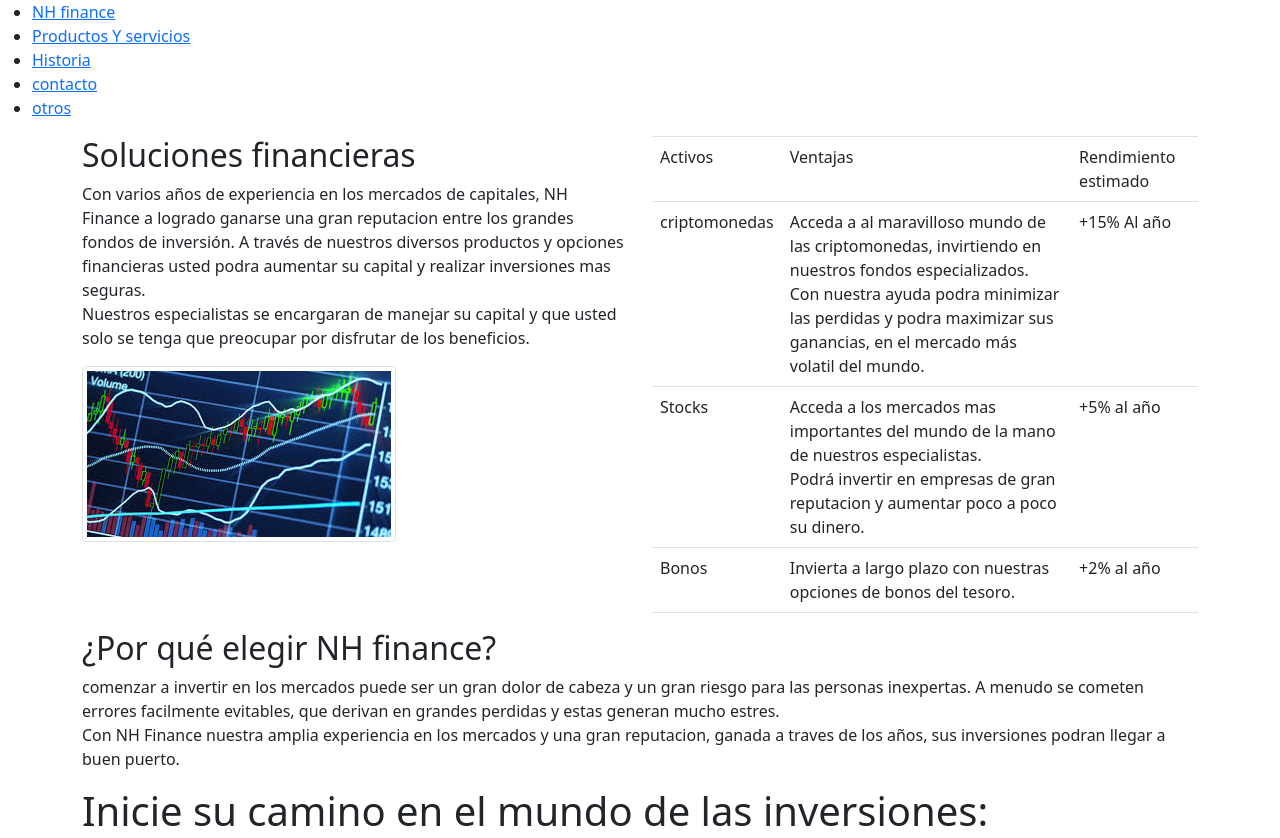
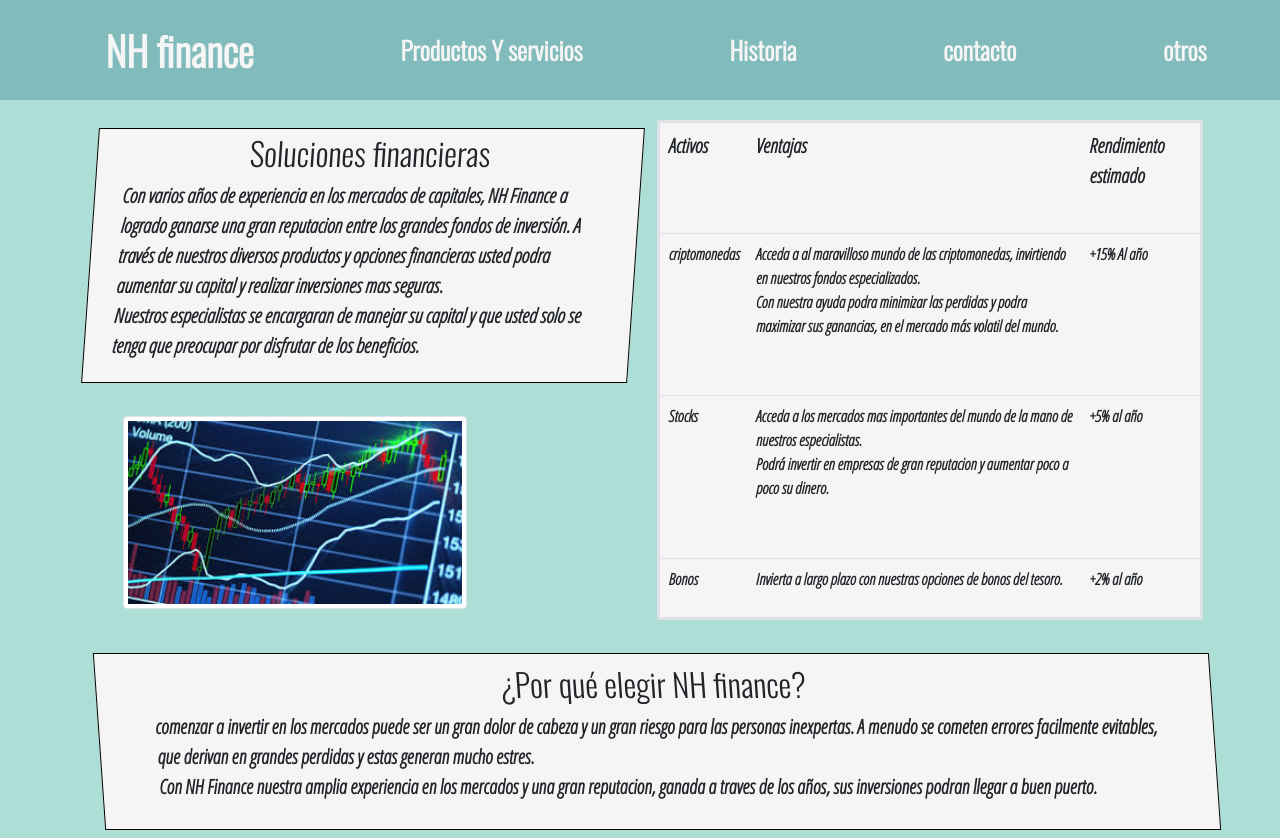
Before and after one commit to Pericles27/Proyecto, a website: page index.html in a window 1280 px wide. Shown: the top 838 px of the page. Drawn offline with nearby package versions, Linux system fonts and the light colour scheme.

Commit message:
primeros cambios

```diff
--- a/index.html
+++ b/index.html
@@ -5,7 +5,7 @@
     <meta http-equiv="X-UA-Compatible" content="IE=edge">
     <meta name="viewport" content="width=device-width, initial-scale=1.0">
     <title>NH finance</title>
-    <link rel="stylesheet" href="index_stylessheet.css">
+    <link rel="stylesheet" href="index.css">
     <link rel="preconnect" href="https://fonts.googleapis.com">
     <link rel="preconnect" href="https://fonts.gstatic.com" crossorigin>
     <link href="https://fonts.googleapis.com/css2?family=Oswald:wght@300&display=swap" rel="stylesheet">
--- /dev/null
+++ b/producto.scss
@@ -0,0 +1,20 @@
+*{
+    padding: 0px;
+    margin: 0px;
+}
+h2{
+    font-size: 30px;
+    text-align: center;
+    font-family: 'Oswald', sans-serif;
+}
+h1{
+    font-family: 'Oswald', sans-serif;
+}
+p{
+    font-size: 20px;
+    font-family: 'Open Sans Condensed', sans-serif;
+    font-weight: bolder;
+}
+body{
+    background-color: #addfd6;
+}
--- a/productos.css
+++ /dev/null
@@ -1,92 +0,0 @@
-*{
-    padding: 0px;
-    margin: 0px;
-}
-h2{
-    font-size: 30px;
-    text-align: center;
-    font-family: 'Oswald', sans-serif;
-}
-h1{
-    font-family: 'Oswald', sans-serif;
-}
-p{
-    font-size: 20px;
-    font-family: 'Open Sans Condensed', sans-serif;
-    font-weight: bolder;
-}
-body{
-    background-color: #addfd6;
-}
-
-/* Header Y sus Elementos*/
-header{
-    background-color: #82bbbb;
-    color: whitesmoke;
-    position:fixed;
-    width: 100%;
-    height: 100px;
-    z-index: 2;
-}
-.links{
-    text-decoration: none;
-    font-size: 25px;
-    color: whitesmoke;
-    font-family: 'Oswald', sans-serif;
-    font-weight: 600;
-}
-#Logo{
-    font-size: 40px;
-    text-decoration: none;
-    color: whitesmoke;
-    font-family: 'Oswald', sans-serif;
-    font-weight: 700;
-}
-nav{
-    height: 100%;
-}
-.navegador{
-    height: 100%;
-    list-style: none;
-    display: flex;
-    flex-direction: row;
-    justify-content: space-around;
-    align-items: center;
-    flex-wrap: wrap;
-}
-a{
-    transition: 2s;
-}
-a:hover{
-    font-size: 35px;
-    color: chartreuse;
-}
-/* main*/
-main{
-    margin-top: 110px;
-    width: 100%;
-}
-#cripto{
-    height: 300px;
-    width: 70%;
-    background-image: linear-gradient(to bottom,lightblue, white,lightblue);
-    margin: auto;
-    border: solid black 1px;
-}
-#stocks{
-    height: 300px;
-    width: 50%;
-    background-image: linear-gradient(to bottom,lightblue, white,lightblue);
-    margin: auto;
-    border: solid black 1px;
-    margin-top: 2.5%;
-    transform: rotatez(60deg);
-}
-#bonos{
-    height: 300px;
-    width: 70%;
-    background-image: linear-gradient(to bottom,lightblue, white,lightblue);
-    margin: auto;
-    border: solid black 1px;
-    margin-top: 2.5%;
-}
```
Also changed, not shown: package.json (added, +19 -0 lines), productos.html (+1 -1 lines), producto.css (added), 1 other file.
